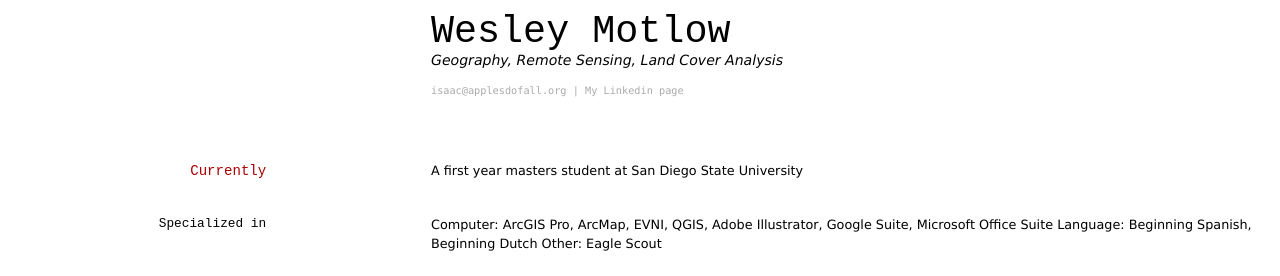
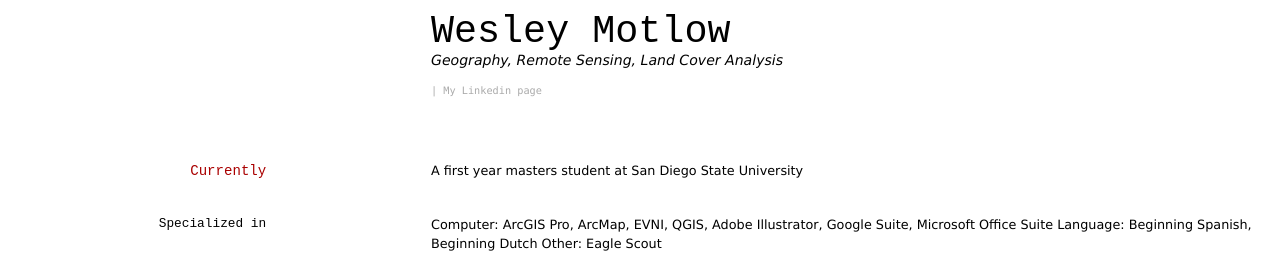
Before and after one commit to elipapa/markdown-cv, a Jekyll site: the page built from index.md, in a window 1280 px wide. Shown: the top 276 px of the page. Built offline with Jekyll 4.4.1, drawn with Linux system fonts in a browser that asks for light colours.

Commit message:
Update index.md

```diff
--- a/index.md
+++ b/index.md
@@ -6,7 +6,7 @@ title: Wesley Motlow's CV
 Geography, Remote Sensing, Land Cover Analysis
 
 <div id="webaddress">
-<a href="wesley.motlow@gmail.com">isaac@applesdofall.org</a>
+<a href="wesley.motlow@gmail.com"></a>
 | <a href="https://www.linkedin.com/in/wesley-motlow-a67bab172/">My Linkedin page</a>
 </div>
 
```
